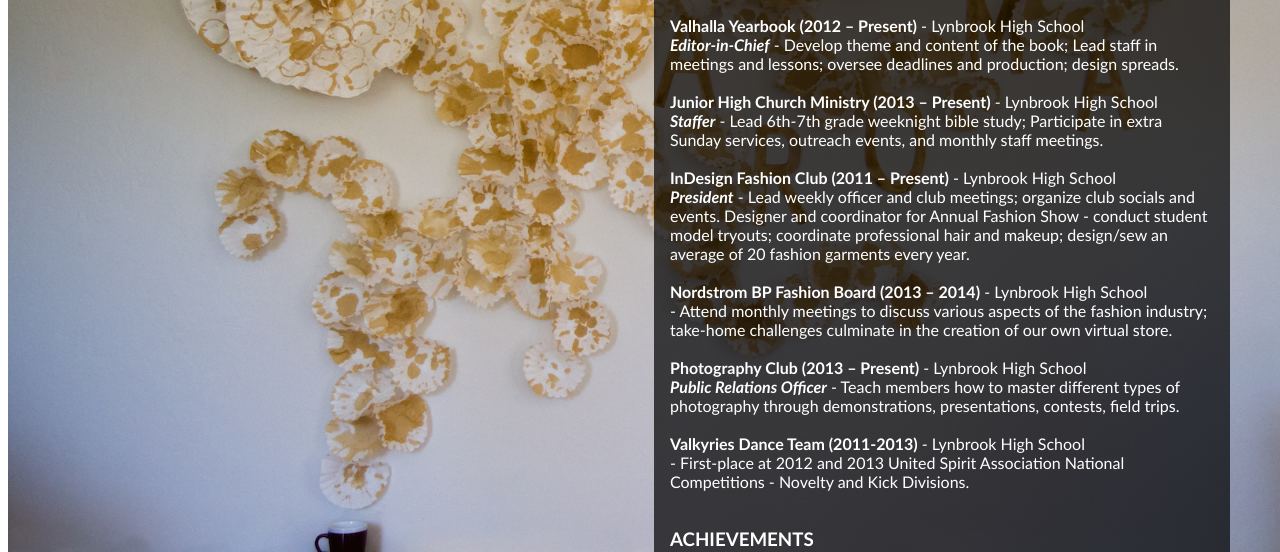
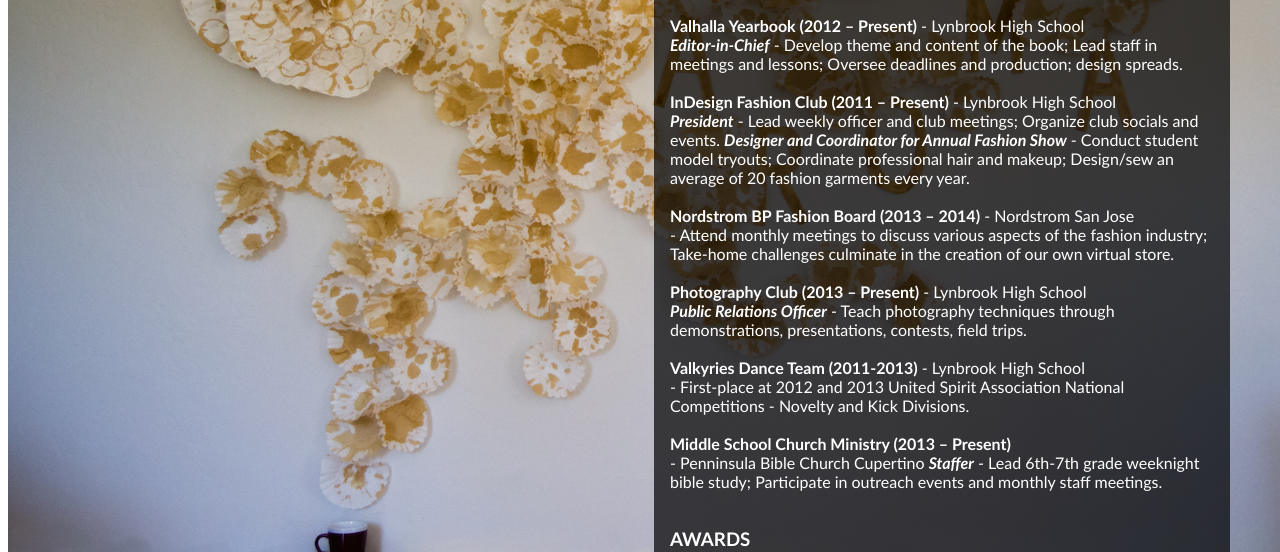
Before and after one commit to kevint2u/racheltu, a plain HTML site: page html/resume.html in a window 1280 px wide. Shown: the part 248-800 px from the top of the page. Drawn offline with Linux system fonts and the light colour scheme; files that its build step writes are made by us from their sources; files whose address does not match are found by name.

Commit message:
updated resume text

```diff
--- a/html/resume.html
+++ b/html/resume.html
@@ -8,32 +8,32 @@
             <h3>EXTRACURRICULAR ACTIVITIES</h3>
 
             <b>Valhalla Yearbook (2012 – Present)</b> - Lynbrook High School<br>
-            <b><i>Editor-in-Chief</i></b> - Develop theme and content of the book; Lead staff in meetings and lessons; oversee deadlines and production; design spreads.<br><br>
-
-            <b>Junior High Church Ministry (2013 – Present)</b> - Lynbrook High School<br>
-            <b><i>Staffer</i></b> - Lead 6th-7th grade weeknight bible study; Participate in extra Sunday services, outreach events, and monthly staff meetings.<br><br>
+            <b><i>Editor-in-Chief</i></b> - Develop theme and content of the book; Lead staff in meetings and lessons; Oversee deadlines and production; design spreads.<br><br>
 
             <b>InDesign Fashion Club (2011 – Present)</b> - Lynbrook High School<br>
-            <b><i>President</i></b> - Lead weekly officer and club meetings; organize club socials and events. Designer and coordinator for Annual Fashion Show - conduct student model tryouts; coordinate professional hair and makeup; design/sew an average of 20 fashion garments every year. <br><br>
+            <b><i>President</i></b> - Lead weekly officer and club meetings; Organize club socials and events. <b><i>Designer and Coordinator for Annual Fashion Show</i></b> - Conduct student model tryouts; Coordinate professional hair and makeup; Design/sew an average of 20 fashion garments every year. <br><br>
 
-            <b>Nordstrom BP Fashion Board (2013 – 2014)</b> - Lynbrook High School<br>
-            - Attend monthly meetings to discuss various aspects of the fashion industry; take-home challenges culminate in the creation of our own virtual store.<br><br>
+            <b>Nordstrom BP Fashion Board (2013 – 2014)</b> - Nordstrom San Jose<br>
+            - Attend monthly meetings to discuss various aspects of the fashion industry; Take-home challenges culminate in the creation of our own virtual store.<br><br>
 
             <b>Photography Club (2013 – Present)</b> - Lynbrook High School<br>
-            <b><i>Public Relations Officer</i></b> - Teach members how to master different types of photography through demonstrations, presentations, contests, field trips. <br><br>
+            <b><i>Public Relations Officer</i></b> - Teach photography techniques through demonstrations, presentations, contests, field trips. <br><br>
 
             <b>Valkyries Dance Team (2011-2013)</b> - Lynbrook High School<br>
             - First-place at 2012 and 2013 United Spirit Association National Competitions - Novelty and Kick Divisions.<br><br>
 
-            <h3>ACHIEVEMENTS</h3>
+            <b>Middle School Church Ministry (2013 – Present)</b><br> - Penninsula Bible Church Cupertino
+            <b><i>Staffer</i></b> - Lead 6th-7th grade weeknight bible study; Participate in outreach events and monthly staff meetings.<br><br>
+
+            <h3>AWARDS</h3>
             <b>Lynbrook High School Red White and Blue Art Award</b><br>
             - 2013 Awarded for conceptual and innovative thinking in redesigning a pair of heels.<br><br>
 
             <b>PTA Reflections Art Recognition Program</b><br>
-            - 2012 First Place Dance Category: "Magic of a Moment"; District Certificate of Excellence; forwarded to State Division<br>
-            - 2013 First Place Visual Arts Category: "Believe, Dream, Inspire"; forwarded to District Division.<br>
+            - 2012 First Place Dance Category: "Magic of a Moment"; District Certificate of Excellence; Forwarded to State Division<br>
+            - 2013 First Place Visual Arts Category: "Believe, Dream, Inspire"; Forwarded to District Division.<br>
 
-            <b>Walsworth Intensive Journalism Camp - Most Creative Design Award</b><br>
+             <b>Walsworth Intensive Journalism Camp - Most Creative Design Award</b><br>
             - 2014 Awarded for completing six Adobe Illustrator and Photoshop challenges with superior creative elements.<br>
 
             <br>
@@ -42,7 +42,6 @@
             Lynbrook High School, 1280 Johnson Ave San Jose CA 95129 (2011-2014)<br>
             GPA: 3.98<br>
 
-
         </div>
     </div>
 </div>
```
